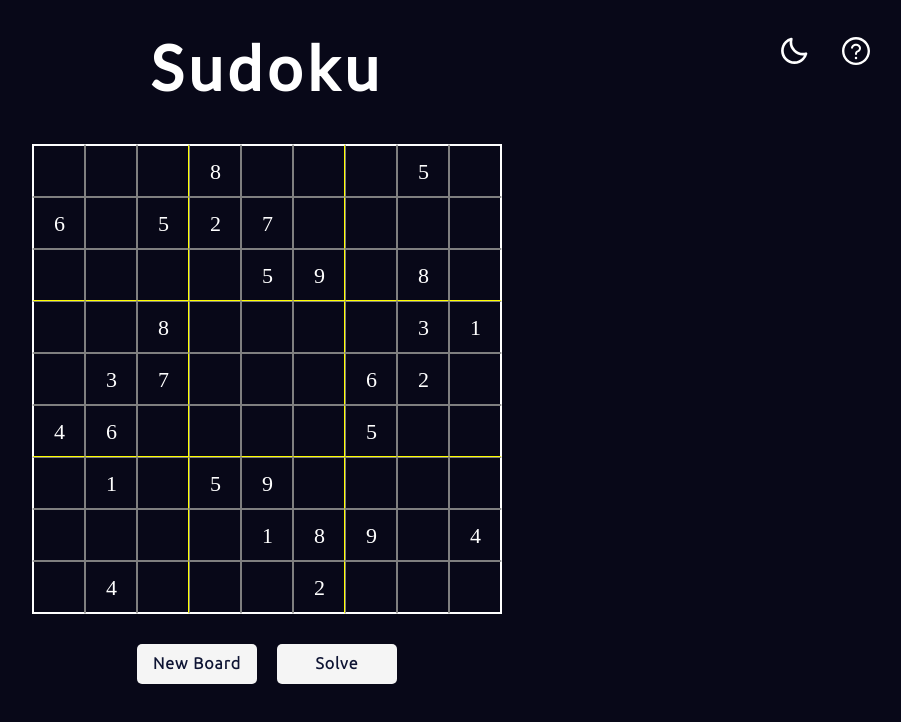
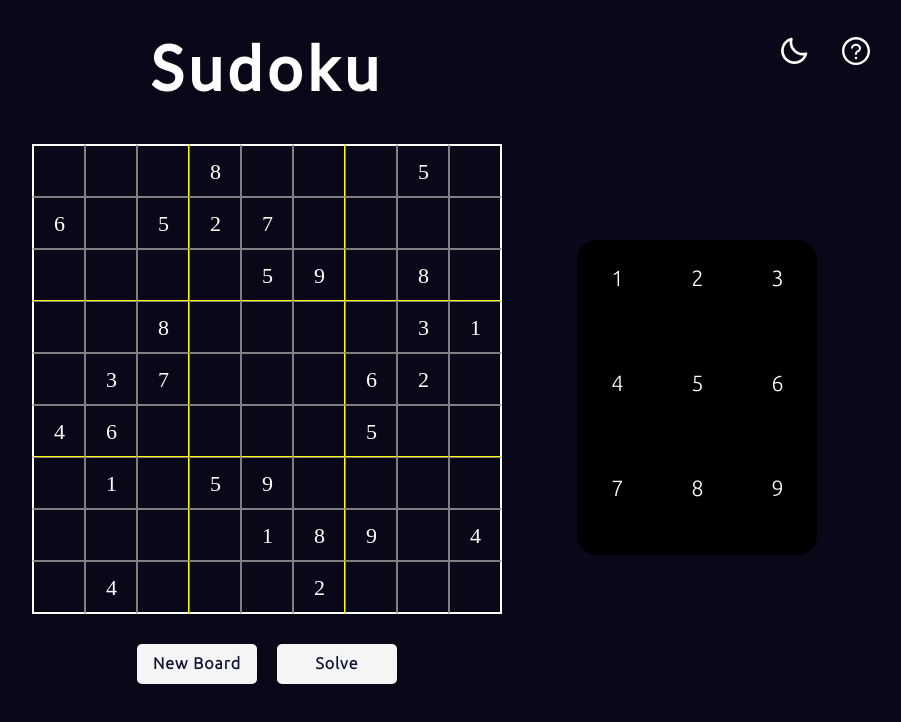
Before and after one commit to Sailesh-2209/sudoku, a React (Create React App) app: page / in a window 1280 px wide. Shown: the top 722 px of the page, without its empty margins (373-1274 px from the left). Built offline with nearby package versions, Linux system fonts and the light colour scheme.

Commit message:
added keypad

```diff
--- a/src/components/index.ts
+++ b/src/components/index.ts
@@ -2,3 +2,4 @@ export { default as Body } from "./body";
 export { default as Heading } from "./heading";
 export { default as Board } from "./board";
 export { default as Buttons } from "./button";
+export { default as Keypad } from "./keypad";
--- /dev/null
+++ b/src/components/keypad/index.tsx
@@ -0,0 +1,21 @@
+import React from "react";
+import { Container, Row, Number } from "./styles/keypad";
+
+type Props = {
+  children: JSX.Element | JSX.Element[] | string;
+  restProps?: object;
+};
+
+const Keypad = ({ children, ...restProps }: Props) => {
+  return <Container {...restProps}>{children}</Container>;
+};
+
+Keypad.Row = function KeypadRow({ children, ...restProps }: Props) {
+  return <Row {...restProps}>{children}</Row>;
+};
+
+Keypad.Number = function KeypadNumber({ children, ...restProps }: Props) {
+  return <Number {...restProps}>{children}</Number>;
+};
+
+export default Keypad;
--- /dev/null
+++ b/src/components/keypad/styles/keypad.tsx
@@ -0,0 +1,49 @@
+import styled from "styled-components/macro";
+
+export const Container = styled.div`
+  position: absolute;
+  top: 30%;
+  right: 10%;
+  display: flex;
+  flex-direction: column;
+  background-color: black;
+  border-radius: 20px;
+  margin: 0;
+
+  @media (max-width: 1320px) {
+    right: 7%;
+  }
+
+  @media (max-width: 1200px) {
+    right: 4%;
+  }
+
+  @media (max-width: 1100px) {
+    right: 50%;
+    transform: translate(50%);
+  }
+`;
+
+export const Row = styled.div`
+  display: flex;
+  flex-direction: row;
+  margin: 0;
+`;
+
+export const Number = styled.div`
+  width: 80px;
+  height: 80px;
+  color: white;
+  font-family: "Ubuntu", sans-serif;
+  font-size: 22px;
+  text-align: center;
+  padding-top: 25px;
+  margin: 0;
+  transition: 0.5s ease;
+  border-radius: 20px;
+
+  &:hover {
+    background-color: #3b3b3b;
+    color: #c5bfbf;
+  }
+`;
--- a/src/containers/BodyContainer.tsx
+++ b/src/containers/BodyContainer.tsx
@@ -3,6 +3,7 @@ import { Body } from "../components";
 import { HeadingContainer } from "./HeadingContainer";
 import { BoardContainer } from "./BoardContainer";
 import { ButtonContainer } from "./ButtonContainer";
+import { KeypadContainer } from "./KeypadContainer";
 import { GenerateRandomNumber } from "../utils";
 import { Boards } from "../constants/boards";
 
@@ -19,6 +20,7 @@ export const BodyContainer: React.FC = () => {
     <Body>
       <HeadingContainer />
       <BoardContainer boardArray={boardArray} />
+      <KeypadContainer />
       <ButtonContainer
         setBoardArray={setBoardArray}
         solution={solution}
--- /dev/null
+++ b/src/containers/KeypadContainer.tsx
@@ -0,0 +1,24 @@
+import React from "react";
+import { Keypad } from "../components";
+
+export const KeypadContainer: React.FC = () => {
+  return (
+    <Keypad>
+      <Keypad.Row>
+        <Keypad.Number>1</Keypad.Number>
+        <Keypad.Number>2</Keypad.Number>
+        <Keypad.Number>3</Keypad.Number>
+      </Keypad.Row>
+      <Keypad.Row>
+        <Keypad.Number>4</Keypad.Number>
+        <Keypad.Number>5</Keypad.Number>
+        <Keypad.Number>6</Keypad.Number>
+      </Keypad.Row>
+      <Keypad.Row>
+        <Keypad.Number>7</Keypad.Number>
+        <Keypad.Number>8</Keypad.Number>
+        <Keypad.Number>9</Keypad.Number>
+      </Keypad.Row>
+    </Keypad>
+  );
+};
```
